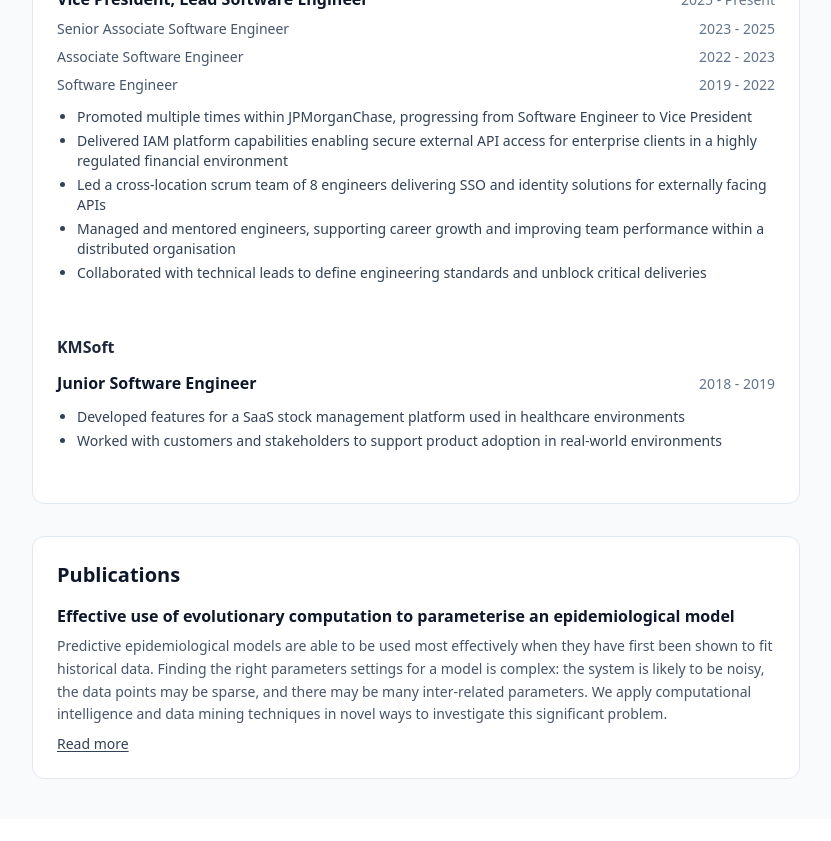
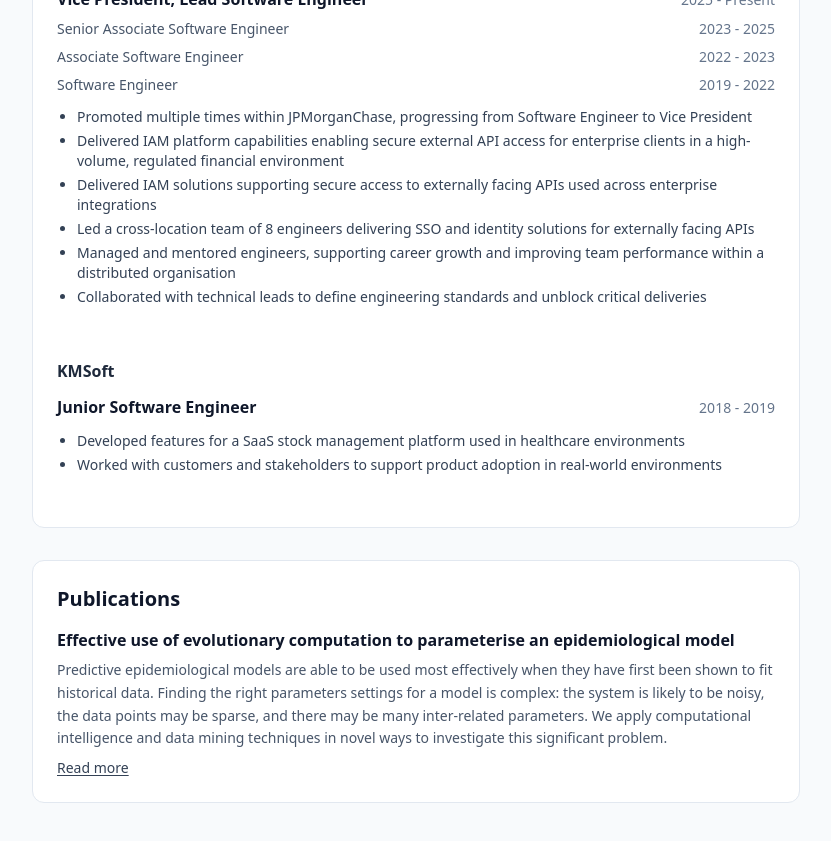
Before and after one commit to ryan-mitchell-code/cv, a React (Vite) app: page / in a window 1280 px wide. Shown: the part 800-1641 px from the top of the page, without its empty margins (224-1055 px from the left). Before the commit the page ends 1619 px from the top, so only its background shows below. Built offline with nearby package versions, Linux system fonts and the light colour scheme.

Commit message:
cv-011-Experience tweak

```diff
--- a/src/data/experience.ts
+++ b/src/data/experience.ts
@@ -29,35 +29,35 @@
       {
         text:
           "Promoted multiple times within JPMorganChase, progressing from Software Engineer to Vice President",
-        modes: ["manager"],
       },
       {
         text:
-          "Delivered IAM platform capabilities enabling secure external API access for enterprise clients in a highly regulated financial environment",
+          "Delivered IAM platform capabilities enabling secure external API access for enterprise clients in a high-volume, regulated financial environment",
       },
       {
         text:
-          "Led a cross-location scrum team of 8 engineers delivering SSO and identity solutions for externally facing APIs",
-        modes: ["manager"],
+          "Delivered IAM solutions supporting secure access to externally facing APIs used across enterprise integrations",
+      },
+      {
+        text:
+          "Led a cross-location team of 8 engineers delivering SSO and identity solutions for externally facing APIs",
       },
       {
         text:
           "Managed and mentored engineers, supporting career growth and improving team performance within a distributed organisation",
-        modes: ["manager"],
       },
       {
         text:
           "Collaborated with technical leads to define engineering standards and unblock critical deliveries",
-        modes: ["manager"],
       },
       {
         text:
-          "Designed and delivered OAuth-based credential management for the Payments Developer Portal integrating with Treasury APIs",
+          "Designed and delivered OAuth-based credential management enabling secure integration with Treasury API products via the Payments Developer Portal",
         modes: ["techLead", "iam"],
       },
       {
         text:
-          "Built and maintained externally facing login platform using React and Java supporting localisation and dynamic branding",
+          "Built and maintained externally facing login platform using React and Java, supporting localisation and dynamic branding",
         modes: ["techLead"],
       },
       {
@@ -89,7 +89,6 @@
       {
         text:
           "Worked with customers and stakeholders to support product adoption in real-world environments",
-        modes: ["manager"],
       },
     ],
   },
```
